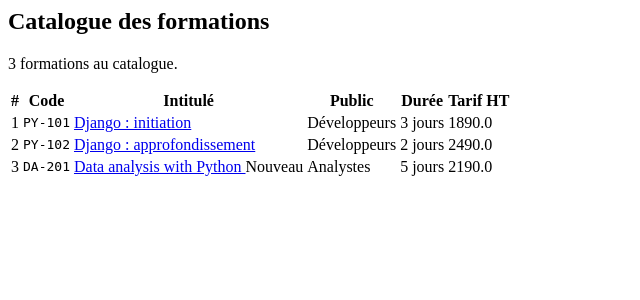
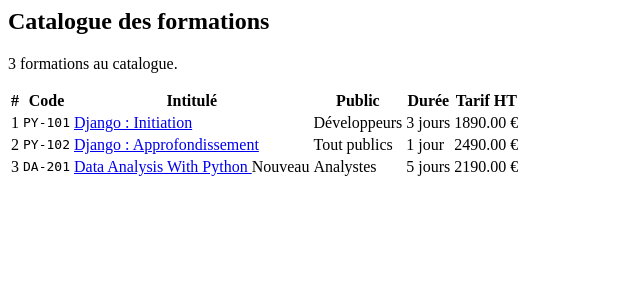
Before and after one commit to lamamram/261102-django, a Django app: page /formations/ in a window 1280 px wide. Shown: the top 300 px of the page, without its empty margins (0-640 px from the left). Run offline with Django 5.2, Linux system fonts and the light colour scheme.

Commit message:
templating: liste

```diff
--- a/catalog/templates/catalog/liste_formations.html
+++ b/catalog/templates/catalog/liste_formations.html
@@ -22,19 +22,20 @@
                 <td>{{ forloop.counter }}</td>
                 <td><code> {{ formation.code }} </code></td>
                 <td>
+                    {# catalog:xxxx  est lié à la variable app_name="catalog" de urls.py #}
                     <a class="lien-nom"
-                       href="{% url 'detail-formation' forloop.counter %}">
-                       {{ formation.nom }}
+                       href="{% url 'catalog:detail-formation' forloop.counter %}">
+                       {{ formation.nom|title }}
                     </a>
                     {% if formation.nouveaute %}
                         <span class="badge badge-nouveau">Nouveau</span>
                     {% endif %}
                 </td>
-                <td>{{ formation.public }}</td>
+                <td>{{ formation.public|default:"Tout publics" }}</td>
                 <td>
-                    {{ formation.duree }} jours
+                    {{ formation.duree }} jour{{ formation.duree|pluralize }}
                 </td>
-                <td class="prix-col"> {{ formation.prix }} </td>
+                <td class="prix-col"> {{ formation.prix|floatformat:2 }} €</td>
             </tr>
         {# empty sera affichée si la structure à itérer est vide #}
         {% empty %}
--- a/catalog/urls.py
+++ b/catalog/urls.py
@@ -3,6 +3,9 @@ from django.urls import path, re_path
 # ne fonctionne pas depuis la racine
 # import views
 from . import views
+
+# espace de nom des urls de cette app à appeler dans les templates et/ou les vues
+app_name = "catalog"
 
 urlpatterns = [
     # ces chemins sont la continuation de la partie du gesti/urls.py
--- a/catalog/views.py
+++ b/catalog/views.py
@@ -6,7 +6,7 @@ FORMATIONS = [
     {'code': 'PY-101', 'nom': 'Django : initiation',
      'prix': 1890.0, 'duree': 3, 'public': 'Développeurs', 'nouveaute': False},
     {'code': 'PY-102', 'nom': 'Django : approfondissement',
-     'prix': 2490.0, 'duree': 2, 'public': 'Développeurs', 'nouveaute': False},
+     'prix': 2490.0, 'duree': 1, 'public': '', 'nouveaute': False},
     {'code': 'DA-201', 'nom': 'Data analysis with Python',
      'prix': 2190.0, 'duree': 5, 'public': 'Analystes', 'nouveaute': True},
 ]
```
